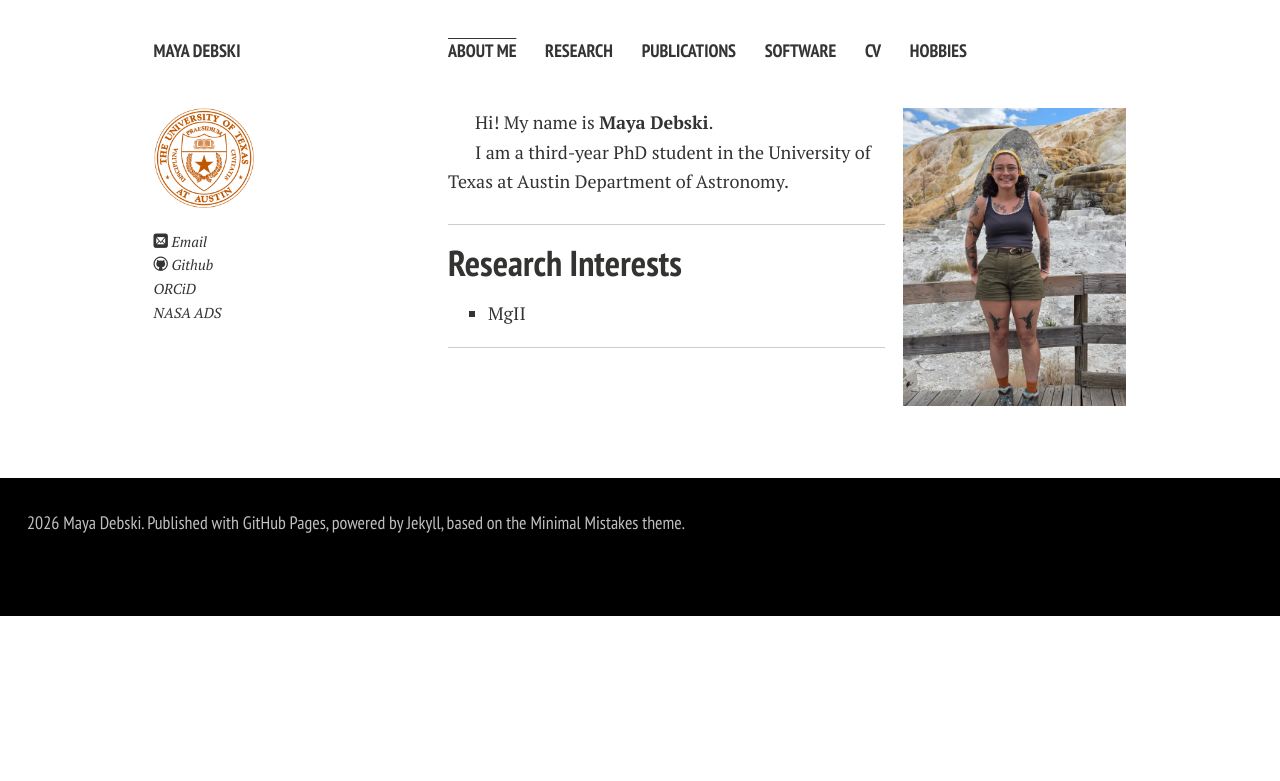
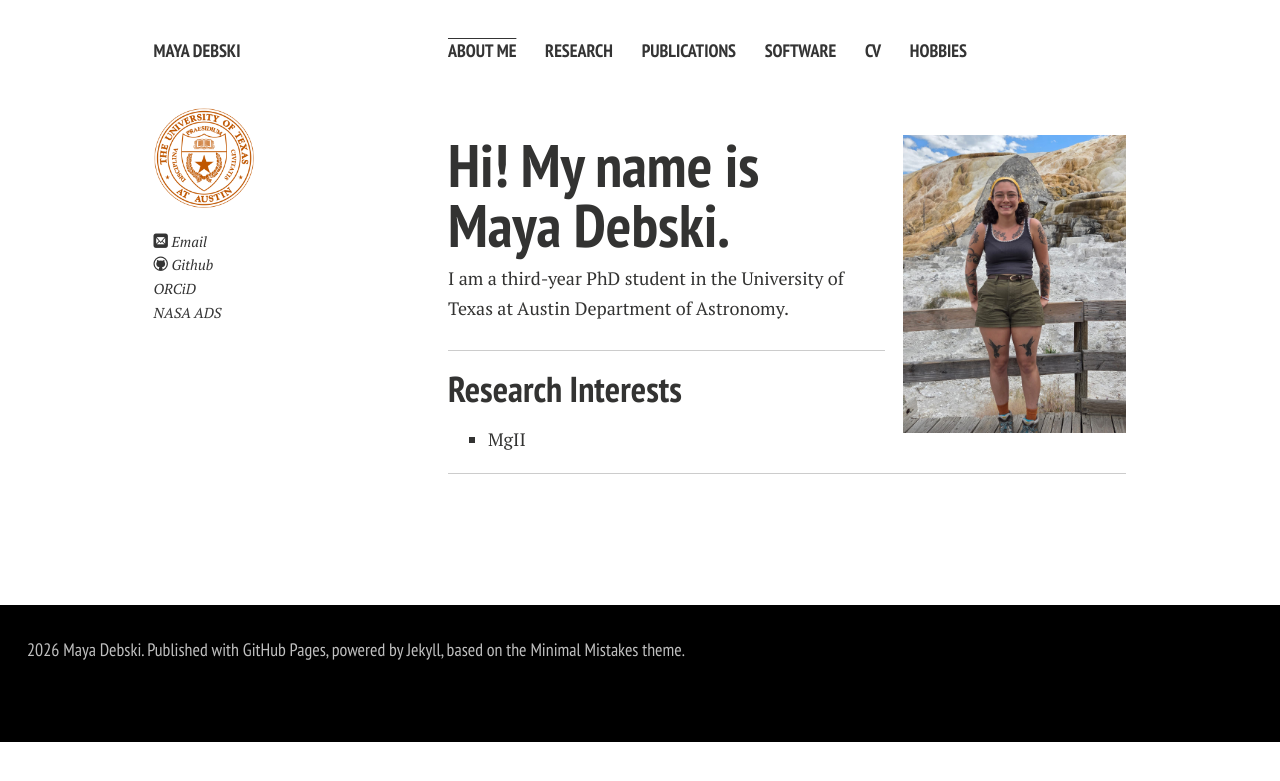
Before and after one commit to maya-debski/maya-debski.github.io, a Jekyll site: the page built from index.md, in a window 1280 px wide. Shown: the top 781 px of the page. Built offline with Jekyll 4.4.1, drawn with Linux system fonts in a browser that asks for light colours; nearby versions of some CDN libraries; comment, search, counter and statistics services are not loaded; a style sheet for code colours, icons or effects is not loaded.

Commit message:
[docs] redid label

```diff
--- a/index.md
+++ b/index.md
@@ -6,7 +6,7 @@ layout: page
 <img src="maya.JPG" class="floatpic" width="25%">
 
 
-Hi! My name is **Maya Debski**.<br>
+# Hi! My name is **Maya Debski**.<br>
 
 I am a third-year PhD student in the University of Texas at Austin Department of Astronomy.
 
```
